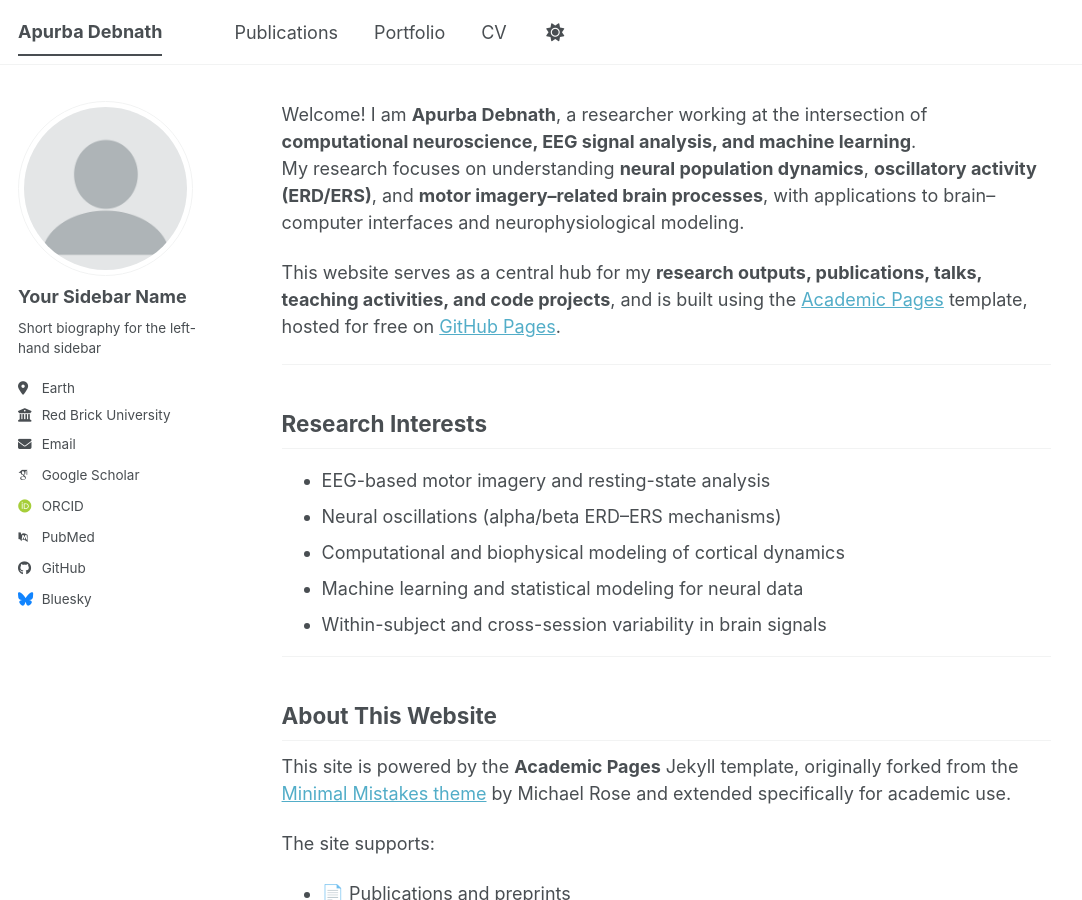
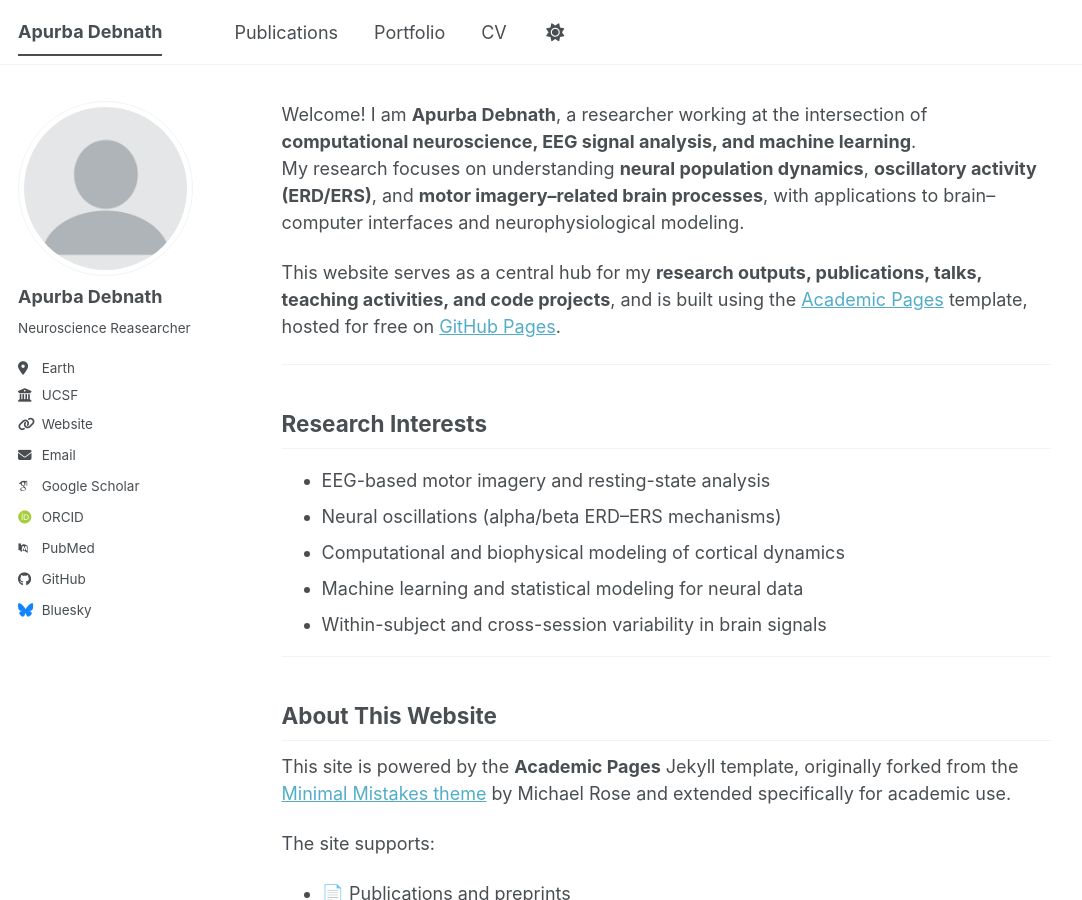
Before and after one commit to ApurbaApd/ApurbaApd.github.io, a Jekyll site: the page built from _pages/about.md, in a window 1280 px wide and 900 px high. Shown: the whole window, without its empty margins (0-1082 px from the left). Built offline with Jekyll 4.4.1, drawn with Linux system fonts in a browser that asks for light colours; some web fonts are replaced; a script bundle is joined from its source files by our own code; library files that are not in the unit come from our copies.

Commit message:
Update author information in _config.yml

```diff
--- a/_config.yml
+++ b/_config.yml
@@ -24,13 +24,13 @@ repository               : "academicpages/academicpages.github.io"
 author:
   # Biographic information
   avatar           : "profile.png"
-  name             : "Your Sidebar Name"
-  pronouns         : # example: "she/her"
-  bio              : "Short biography for the left-hand sidebar"
+  name             : "Apurba Debnath"
+  # pronouns         : # example: "she/her"
+  bio              : "Neuroscience Reasearcher"
   location         : "Earth"
-  employer         : "Red Brick University"
-  uri              : # URL
-  email            : "none@example.org"
+  employer         : "UCSF"
+  uri              : "https://www.ucsf.edu"
+  email            : "apurba.debnath@ucsf.edu"
 
   # Academic websites
   academia         : # URL
```
